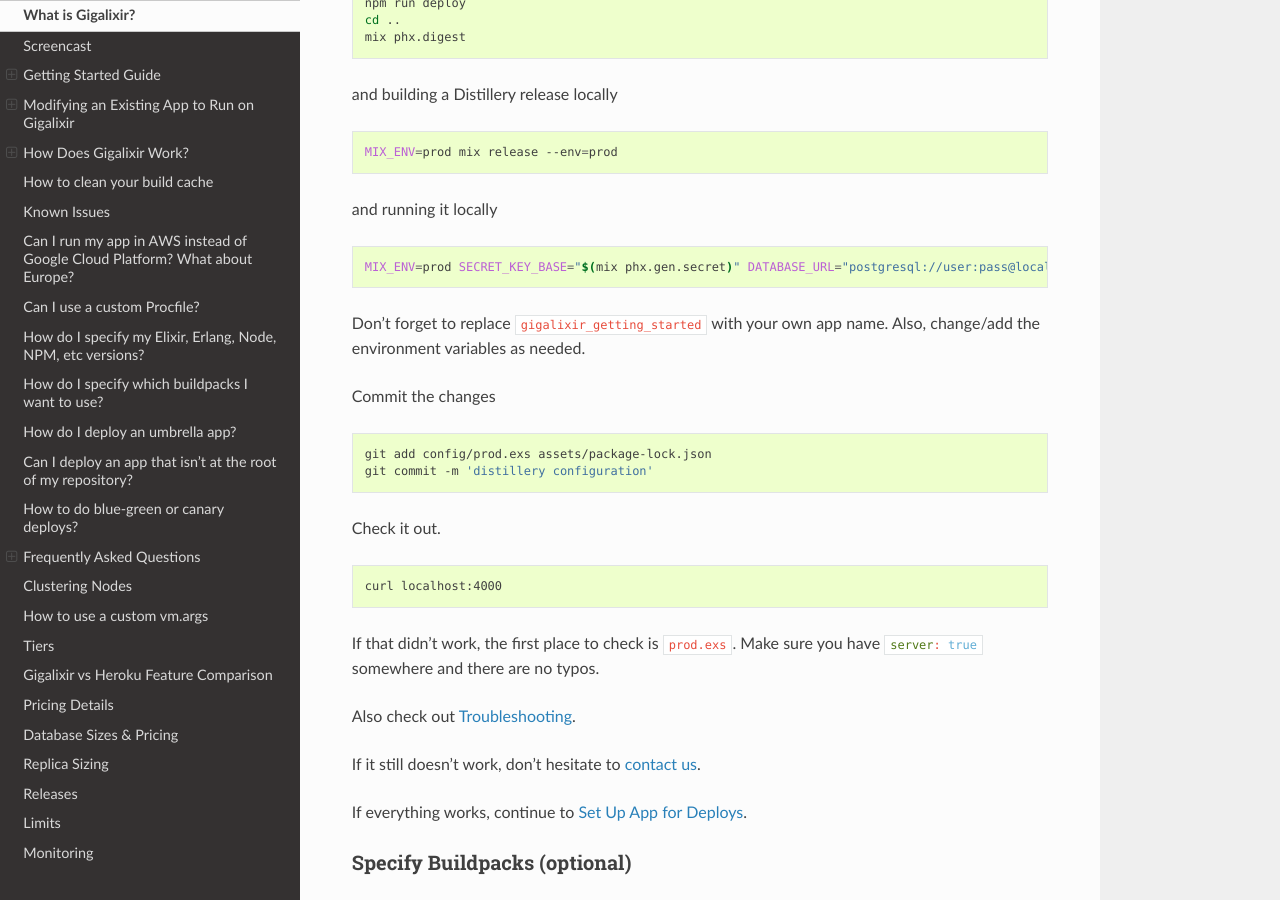
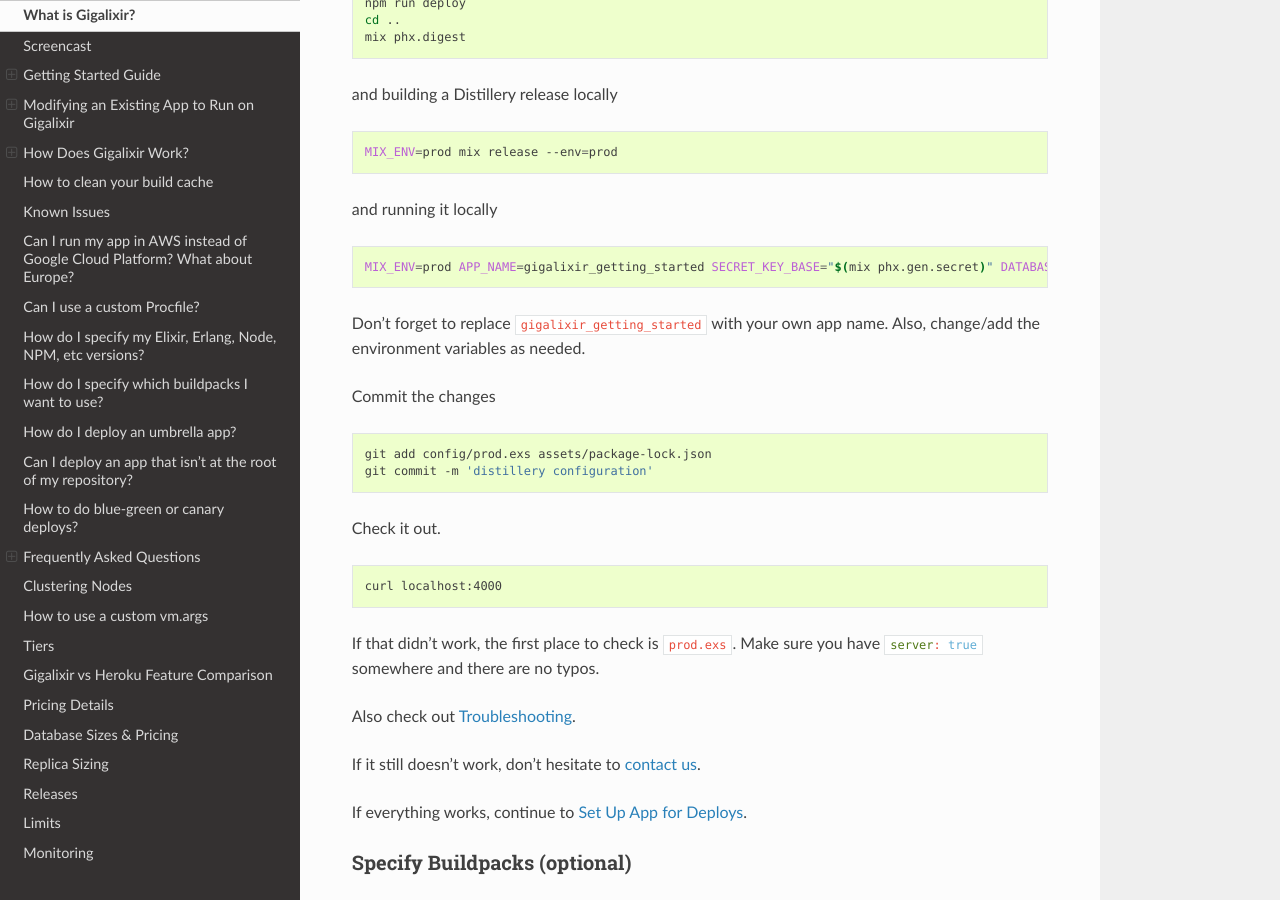
Before and after one commit to gigalixir/gigalixir-cli, a Sphinx documentation site: the page built from docs/source/main.rst, in a window 1280 px wide and 900 px high, scrolled down 10485 px. Built offline with Sphinx 7.4.7 and the Read the Docs theme 2.0.0, drawn with Linux system fonts in a browser that asks for light colours; some of the changed text lies outside the part shown.

Commit message:
make sure APP_NAME is set.

```diff
--- a/docs/source/main.rst
+++ b/docs/source/main.rst
@@ -477,7 +477,7 @@ and running it locally
 
 .. code-block:: bash
 
-    MIX_ENV=prod SECRET_KEY_BASE="$(mix phx.gen.secret)" DATABASE_URL="postgresql://user:pass@localhost:5432/foo" MY_HOSTNAME=example.com MY_COOKIE=secret REPLACE_OS_VARS=true MY_NODE_NAME=foo@127.0.0.1 PORT=4000 _build/prod/rel/gigalixir_getting_started/bin/gigalixir_getting_started foreground
+    MIX_ENV=prod APP_NAME=gigalixir_getting_started SECRET_KEY_BASE="$(mix phx.gen.secret)" DATABASE_URL="postgresql://user:pass@localhost:5432/foo" MY_HOSTNAME=example.com MY_COOKIE=secret REPLACE_OS_VARS=true MY_NODE_NAME=foo@127.0.0.1 PORT=4000 _build/prod/rel/gigalixir_getting_started/bin/gigalixir_getting_started foreground
 
 Don't forget to replace :bash:`gigalixir_getting_started` with your own app name. Also, change/add the environment variables as needed.
 
@@ -1394,7 +1394,7 @@ First, try generating and running a Distillery release locally by running
     mix deps.get
     SECRET_KEY_BASE="$(mix phx.gen.secret)"
     MIX_ENV=prod mix release --env=prod
-    DATABASE_URL="postgresql://user:pass@localhost:5432/foo" MY_HOSTNAME=example.com MY_COOKIE=secret REPLACE_OS_VARS=true MY_NODE_NAME=foo@127.0.0.1 PORT=4000 _build/prod/rel/gigalixir_getting_started/bin/gigalixir_getting_started foreground
+    DATABASE_URL="postgresql://user:pass@localhost:5432/foo" APP_NAME=gigalixir_getting_started MY_HOSTNAME=example.com MY_COOKIE=secret REPLACE_OS_VARS=true MY_NODE_NAME=foo@127.0.0.1 PORT=4000 _build/prod/rel/gigalixir_getting_started/bin/gigalixir_getting_started foreground
     curl localhost:4000
 
 Don't forget to replace :bash:`gigalixir_getting_started` with your own app name. Also, change/add the environment variables as needed.
```
